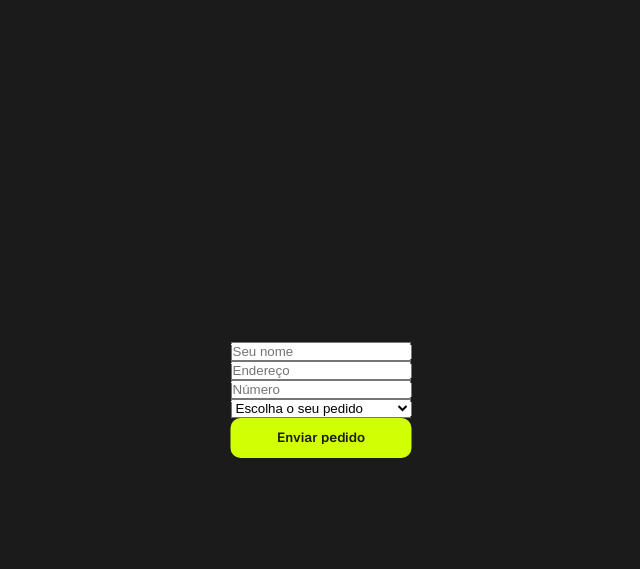
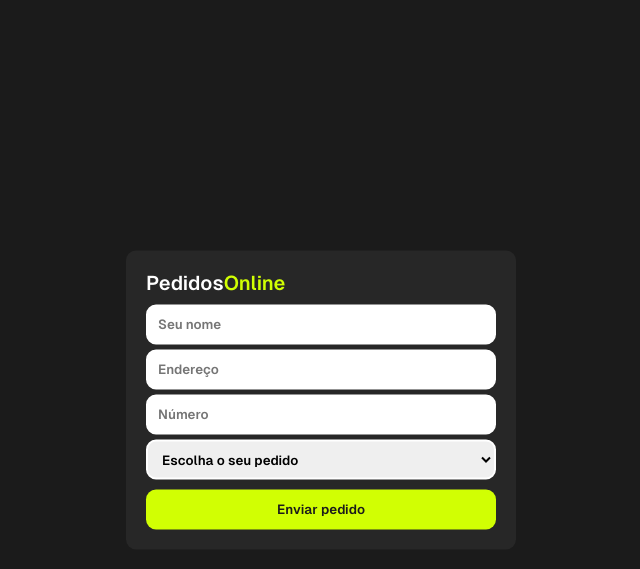
Before and after one commit to ArthurDeAraujoNeves3/PedidosOnlinePHP, a PHP site: page /src/pages/Pedido/pedido.php in a window 1280 px wide. Shown: the top 569 px of the page, without its empty margins (319-959 px from the left). Run offline with PHP 8.4, Linux system fonts and the light colour scheme.

Commit message:
feat: Validação no formulário de pedido
Criei uma validação com JS, poderia ter sido feita com PHP, porém, como é uma linguagem de servidor, iria demorar ou ficar recarregando a página sempre que fosse verificar. Por esse motivo, escolhi JS, por entregar um resultado instantâneo.

```diff
--- a/index.css
+++ b/index.css
@@ -1,11 +1,18 @@
 :root {
 
     --bg: #1b1b1b;
+    --details: #272727;
     --theme: #d1ff03;
-    --text: white;
+    --text: #ffffff;
+    --error: #ff1e00;
 
+    --borderWidth: 2px;
     --borderRadius: 10px;
     --gap: 10px;
+    --gap2: 5px;
+
+    --titleSize: 20px;
+
 }
 
 /*Reset*/
@@ -32,6 +39,17 @@ body {
     overflow-x: hidden;
 }
 
+.Logo, .LogoOnline {
+
+    font-size: var(--titleSize);
+
+}
+.LogoOnline {
+
+    color: var(--theme);
+
+}
+
 .buttonPO {
 
     max-width: 100%;
@@ -50,3 +68,37 @@ body {
 
     filter: brightness(90%);
 }
+
+input, select {
+
+    max-width: 100%;
+    width: 350px;
+    height: 40px;
+    border-radius: var(--borderRadius);
+    border-width: var(--borderWidth);
+    border-color: white;
+    border-style: solid;
+    outline: none;
+    padding: 0px 10px;
+    font-family: "text";
+    transition: 0.2s;
+}
+input:focus, select:focus {
+
+    border-color: var(--theme);
+}
+.inputError, .selectError {
+
+    max-width: 100%;
+    width: 350px;
+    height: 40px;
+    border-radius: var(--borderRadius);
+    border-width: var(--borderWidth);
+    border-color: var(--error);
+    border-style: solid;
+    outline: none;
+    padding: 0px 10px;
+    font-family: "text";
+    transition: 0.2s;
+
+}
--- a/src/pages/Pedido/pedido.php
+++ b/src/pages/Pedido/pedido.php
@@ -1,5 +1,5 @@
 <!DOCTYPE html>
-<html lang="en">
+<html lang="pt-br">
 <head>
     <meta charset="UTF-8">
     <meta name="viewport" content="width=device-width, initial-scale=1.0">
@@ -17,6 +17,7 @@
         $numero = $_REQUEST["numero"] ?? "";
         $pedido = $_REQUEST["pedido"] ?? "";
 
+        //isset verifica se a variável é diferente de null, e retorna como true ou false
         if ( isset($_POST["submit"]) ) {
 
             $horario = date("H:i:s");
@@ -26,11 +27,17 @@
 
             mysqli_query($conexao, "INSERT INTO pedidos(Nome, Endereco, Numero, Pedido, Horario, StatusDoPedido) VALUES ('$nome', '$endereco', '$numero', '$pedido', '$horario', '$status')");
 
+            echo "Tudo certo";
+
         };
 
     ?>
 
-    <form class="formPedido" onsubmit="sendToDB()" action="<?php echo $_SERVER['PHP_SELF'] ?>" method="post" >
+    <form class="formPedido" action="<?php echo $_SERVER['PHP_SELF'] ?>" method="post" >
+
+        <p class="Logo">Pedidos<span class="LogoOnline">Online</span></p>
+
+        <div>
 
             <input type="text" placeholder="Seu nome" name="nome" id="nome" value="<?php echo $nome ?>" />
             <input type="text" placeholder="Endereço" name="endereco" id="endereco" value="<?php echo $endereco ?>" />
@@ -44,9 +51,13 @@
 
             </select> <!--Produtos da loja-->
 
-        <button class="buttonPO" name="submit" >Enviar pedido</button>
+        </div> <!--Inputs-->
+
+        <button class="buttonPO" name="submit" id="buttonForm">Enviar pedido</button>
 
     </form>
 
+    <script src="./pedido.js"></script> <!--Validando formulário-->
+
 </body>
 </html>
--- a/src/pages/Pedido/pedidoStyle.css
+++ b/src/pages/Pedido/pedidoStyle.css
@@ -1,10 +1,22 @@
 .formPedido {
 
+    background-color: var(--details);
+    padding: 20px;
+    border-radius: var(--borderRadius);
     position: absolute;
     top: 50%;
     left: 50%;
     transform: translate(-50%, -50%);
     display: flex;
     flex-direction: column;
+    gap: var(--gap);
+}
+
+/*Inputs*/
+.formPedido div {
+
+    display: flex;
+    flex-direction: column;
+    gap: var(--gap2);
 
 }
```
Also changed, not shown: src/pages/Pedido/pedido.js (added, +85 -0 lines). Lines whose indentation alone changed are shown as unchanged.
